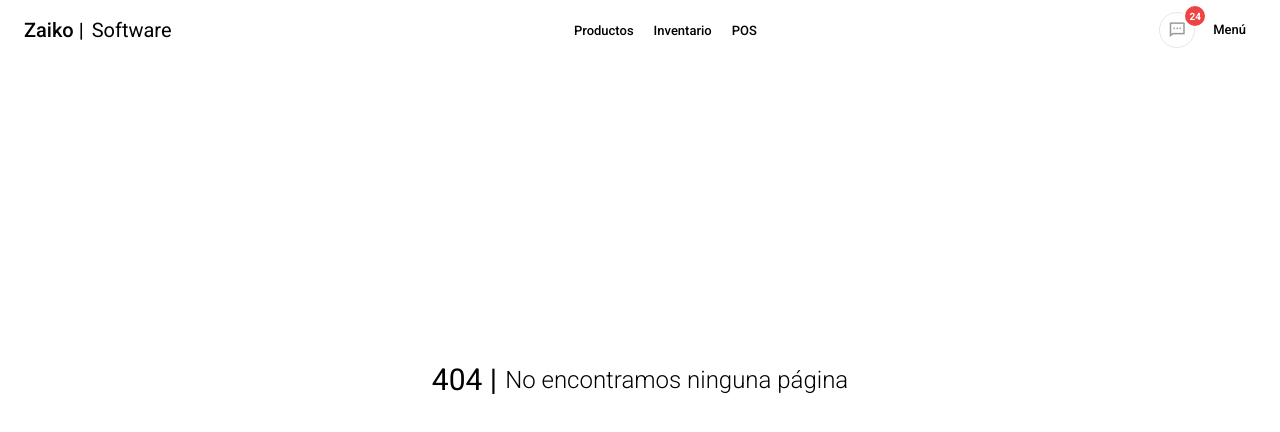
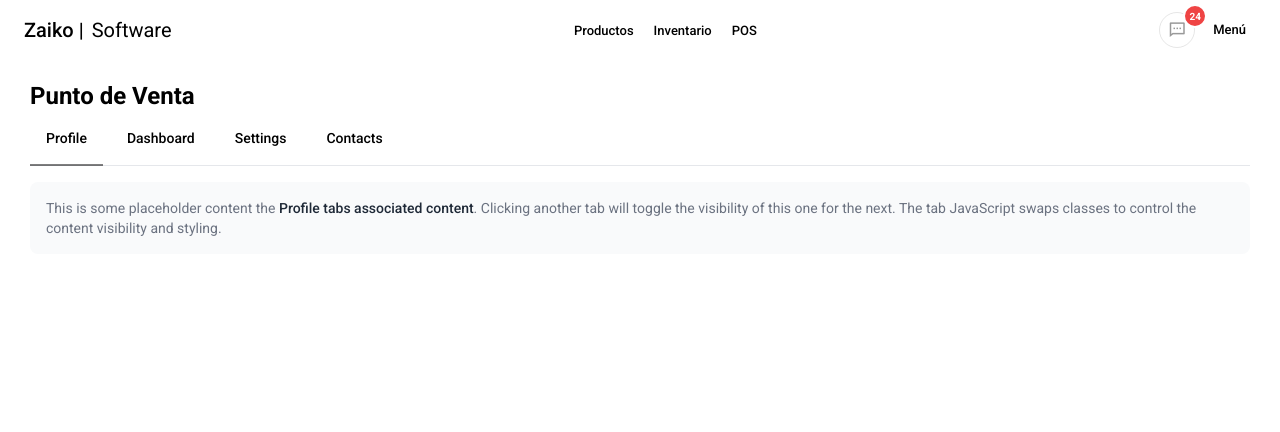
Before and after one commit to dejeloper/zaiko-app, a Next.js app: page /sales in a window 1280 px wide. Before the commit this address had no page. Shown: the top 432 px of the page. Built offline with nearby package versions, Linux system fonts and the light colour scheme.

Commit message:
Add Sales Page

```diff
--- /dev/null
+++ b/src/pages/sales/index.tsx
@@ -0,0 +1,60 @@
+import { ZaikoLayout } from "@/components/layouts";
+import Tabs from "@/components/ui/Tabs";
+import { Product } from "@/interfaces/products";
+import { products } from "@/services/products";
+
+const SalesPage = () => {
+
+  const productList: Product[] = products;
+
+  return (
+    <ZaikoLayout title={"Pos - Punto de Venta"} pageDescription={"Punto de venta - Venta inmediata"} >
+      <header className="select-none">
+        <h2 className="text-2xl font-semibold">
+          Punto de Venta
+        </h2>
+      </header>
+      <Tabs />
+      <main className="hidden">
+        <div className="max-w-2xl mx-auto">
+
+          <div className="border-b border-gray-200 dark:border-gray-700 mb-4">
+            <ul className="flex flex-wrap -mb-px" id="myTab" data-tabs-toggle="#myTabContent" role="tablist">
+              <li className="mr-2" role="presentation">
+                <button className="inline-block text-gray-500 hover:text-gray-600 hover:border-gray-300 rounded-t-lg py-4 px-4 text-sm font-medium text-center border-transparent border-b-2 dark:text-gray-400 dark:hover:text-gray-300" id="profile-tab" data-tabs-target="#profile" type="button" role="tab" aria-controls="profile" aria-selected="false">Profile</button>
+              </li>
+              <li className="mr-2" role="presentation">
+                <button className="inline-block text-gray-500 hover:text-gray-600 hover:border-gray-300 rounded-t-lg py-4 px-4 text-sm font-medium text-center border-transparent border-b-2 dark:text-gray-400 dark:hover:text-gray-300 active" id="dashboard-tab" data-tabs-target="#dashboard" type="button" role="tab" aria-controls="dashboard" aria-selected="true">Dashboard</button>
+              </li>
+              <li className="mr-2" role="presentation">
+                <button className="inline-block text-gray-500 hover:text-gray-600 hover:border-gray-300 rounded-t-lg py-4 px-4 text-sm font-medium text-center border-transparent border-b-2 dark:text-gray-400 dark:hover:text-gray-300" id="settings-tab" data-tabs-target="#settings" type="button" role="tab" aria-controls="settings" aria-selected="false">Settings</button>
+              </li>
+              <li role="presentation">
+                <button className="inline-block text-gray-500 hover:text-gray-600 hover:border-gray-300 rounded-t-lg py-4 px-4 text-sm font-medium text-center border-transparent border-b-2 dark:text-gray-400 dark:hover:text-gray-300" id="contacts-tab" data-tabs-target="#contacts" type="button" role="tab" aria-controls="contacts" aria-selected="false">Contacts</button>
+              </li>
+            </ul>
+          </div>
+          <div id="myTabContent">
+            <div className="bg-gray-50 p-4 rounded-lg dark:bg-gray-800 hidden" id="profile" role="tabpanel" aria-labelledby="profile-tab">
+              <p className="text-gray-500 dark:text-gray-400 text-sm">This is some placeholder content the <strong className="font-medium text-gray-800 dark:text-white">Profile tabs associated content</strong>. Clicking another tab will toggle the visibility of this one for the next. The tab JavaScript swaps classes to control the content visibility and styling.</p>
+            </div>
+            <div className="bg-gray-50 p-4 rounded-lg dark:bg-gray-800" id="dashboard" role="tabpanel" aria-labelledby="dashboard-tab">
+              <p className="text-gray-500 dark:text-gray-400 text-sm">This is some placeholder content the <strong className="font-medium text-gray-800 dark:text-white">Dashboard tabs associated content</strong>. Clicking another tab will toggle the visibility of this one for the next. The tab JavaScript swaps classes to control the content visibility and styling.</p>
+            </div>
+            <div className="bg-gray-50 p-4 rounded-lg dark:bg-gray-800 hidden" id="settings" role="tabpanel" aria-labelledby="settings-tab">
+              <p className="text-gray-500 dark:text-gray-400 text-sm">This is some placeholder content the <strong className="font-medium text-gray-800 dark:text-white">Settings tabs associated content</strong>. Clicking another tab will toggle the visibility of this one for the next. The tab JavaScript swaps classes to control the content visibility and styling.</p>
+            </div>
+            <div className="bg-gray-50 p-4 rounded-lg dark:bg-gray-800 hidden" id="contacts" role="tabpanel" aria-labelledby="contacts-tab">
+              <p className="text-gray-500 dark:text-gray-400 text-sm">This is some placeholder content the <strong className="font-medium text-gray-800 dark:text-white">Contacts tabs associated content</strong>. Clicking another tab will toggle the visibility of this one for the next. The tab JavaScript swaps classes to control the content visibility and styling.</p>
+            </div>
+          </div>
+
+          <p className="mt-5">This tabs component is part of a larger, open-source library of Tailwind CSS components. Learn more by going to the official <a className="text-blue-600 hover:underline" href="#" target="_blank">Flowbite Documentation</a>.</p>
+        </div>
+      </main>
+    </ZaikoLayout>
+  )
+}
+
+
+export default SalesPage;
```
